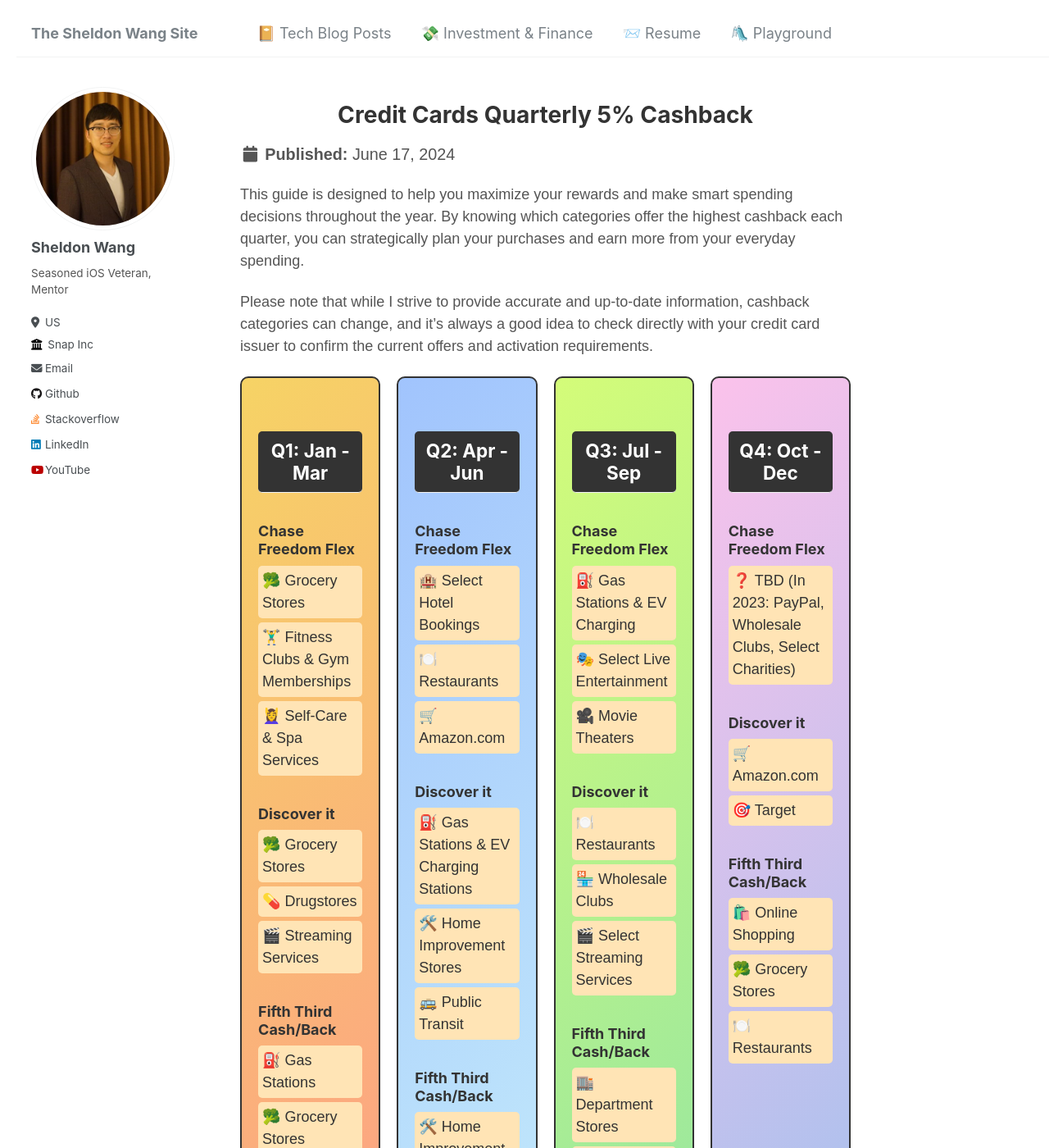
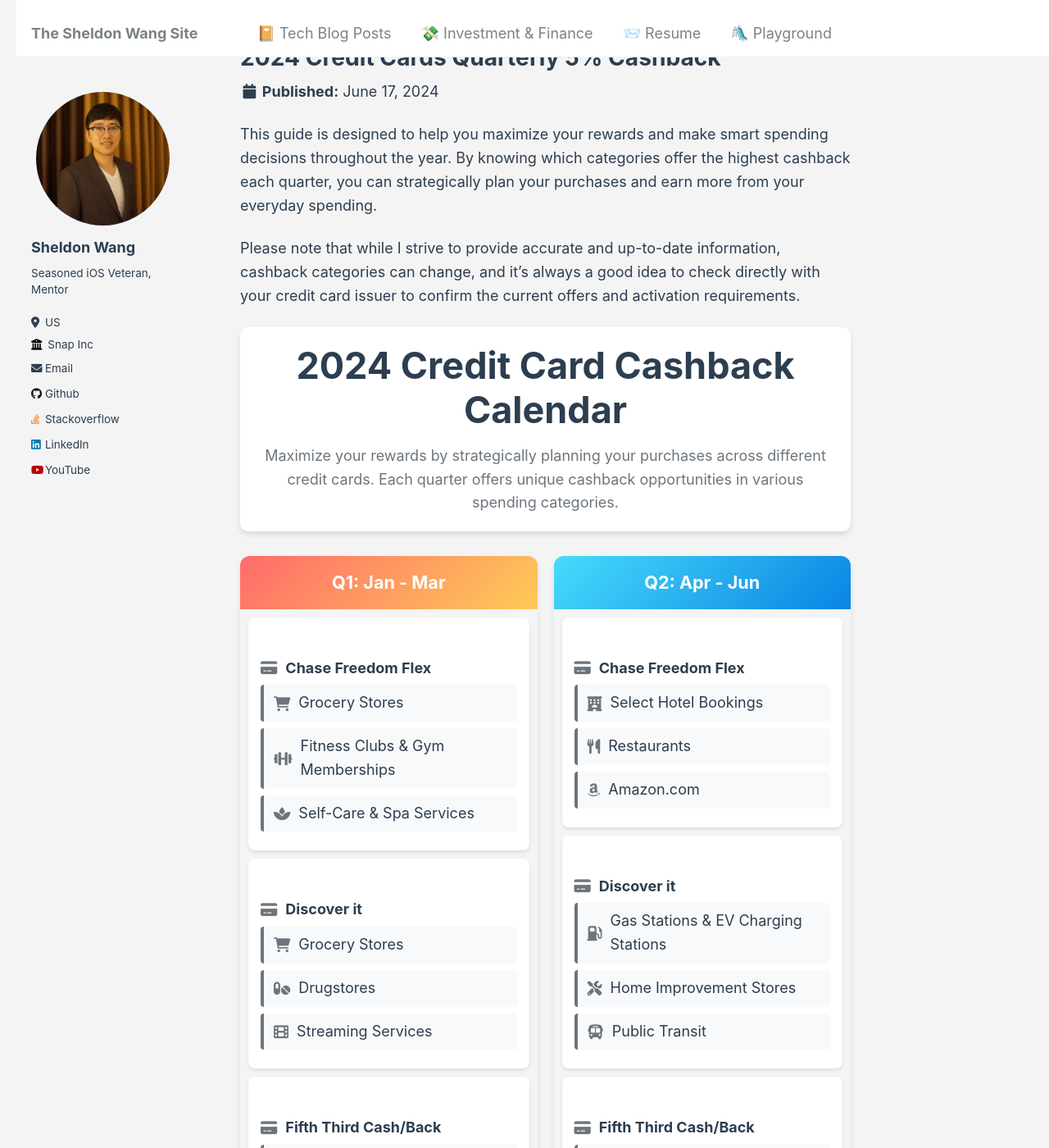
Before and after one commit to SheldonWangRJT/SheldonWangRJT.Github.io, a Jekyll site: the page built from _portfolio/2024-06-17-1.html, in a window 1280 px wide and 1400 px high. Shown: the whole window at 82% size. Built offline with Jekyll 4.4.1, drawn with Linux system fonts in a browser that asks for light colours; some of the changed text lies outside the part shown.

Commit message:
update 5%

```diff
--- a/_portfolio/2024-06-17-1.html
+++ b/_portfolio/2024-06-17-1.html
@@ -1,95 +1,9 @@
 ---
-title: "Credit Cards Quarterly 5% Cashback"
+title: "2024 Credit Cards Quarterly 5% Cashback"
 excerpt: "2024 Quarterly Calendar <br/><br/><img src='/images/i-i3.jpeg' alt='Demo' width='200'>"
 date: 2024-06-17
 collection: portfolio
 ---
-
-<!DOCTYPE html>
-<html lang="en">
-<head>
-    <meta charset="UTF-8">
-    <meta name="viewport" content="width=device-width, initial-scale=1.0">
-    <title>2024 Credit Card Cashback Calendar</title>
-    <style>
-        body {
-            font-family: Arial, sans-serif;
-            margin: 20px;
-        }
-        h1 {
-            text-align: center;
-            color: #333;
-        }
-        p {
-            font-size: 1.1em;
-            color: #555;
-            margin-bottom: 20px;
-        }
-        .calendar {
-            display: grid;
-            gap: 20px;
-            margin-top: 20px;
-        }
-        .quarter {
-            border: 2px solid #333;
-            border-radius: 10px;
-            padding: 20px;
-        }
-        .quarter.q1 {
-            background: linear-gradient(135deg, #f6d365 0%, #fda085 100%);
-        }
-        .quarter.q2 {
-            background: linear-gradient(135deg, #a1c4fd 0%, #c2e9fb 100%);
-        }
-        .quarter.q3 {
-            background: linear-gradient(135deg, #d4fc79 0%, #96e6a1 100%);
-        }
-        .quarter.q4 {
-            background: linear-gradient(135deg, #fbc2eb 0%, #a6c1ee 100%);
-        }
-        .quarter h2 {
-            text-align: center;
-            color: #fff;
-            background-color: #333;
-            padding: 10px;
-            border-radius: 5px;
-        }
-        .card {
-            margin-top: 10px;
-        }
-        .card h3 {
-            color: #333;
-        }
-        .category {
-            background-color: #ffe4b5; /* light and engaging color */
-            border-radius: 5px;
-            padding: 5px;
-            margin: 5px 0;
-            color: #333; /* make text color stand out */
-        }
-        .img {
-            margin-top: 20px;
-        }
-
-        /* Media queries for responsive design */
-        @media (max-width: 600px) {
-            .calendar {
-                grid-template-columns: 1fr;
-            }
-        }
-        @media (min-width: 601px) and (max-width: 1024px) {
-            .calendar {
-                grid-template-columns: 1fr 1fr;
-            }
-        }
-        @media (min-width: 1025px) {
-            .calendar {
-                grid-template-columns: repeat(4, 1fr);
-            }
-        }
-    </style>
-</head>
-<body>
 
 <p>
     This guide is designed to help you maximize your rewards and make smart spending decisions throughout the year. By knowing which categories offer the highest cashback each quarter, you can strategically plan your purchases and earn more from your everyday spending.
@@ -98,100 +12,263 @@ collection: portfolio
     Please note that while I strive to provide accurate and up-to-date information, cashback categories can change, and it’s always a good idea to check directly with your credit card issuer to confirm the current offers and activation requirements.
 </p>
 
+<!DOCTYPE html>
+<html lang="en">
+<head>
+    <meta charset="UTF-8">
+    <meta name="viewport" content="width=device-width, initial-scale=1.0">
+    <title>2024 Credit Card Cashback Calendar</title>
+    <link href="https://cdnjs.cloudflare.com/ajax/libs/font-awesome/6.0.0-beta3/css/all.min.css" rel="stylesheet">
+    <style>
+        :root {
+            --primary-bg: #f4f4f4;
+            --card-shadow: 0 4px 6px rgba(0, 0, 0, 0.1);
+            --text-dark: #2c3e50;
+            --text-light: #ffffff;
+        }
+
+        * {
+            margin: 0;
+            padding: 0;
+            box-sizing: border-box;
+        }
+
+        body {
+            font-family: 'Inter', -apple-system, BlinkMacSystemFont, 'Segoe UI', Roboto, Oxygen, Ubuntu, Cantarell, 'Open Sans', 'Helvetica Neue', sans-serif;
+            line-height: 1.6;
+            background-color: var(--primary-bg);
+            color: var(--text-dark);
+            padding: 20px;
+        }
+
+        .container {
+            max-width: 1200px;
+            margin: 0 auto;
+        }
+
+        .intro {
+            text-align: center;
+            margin-bottom: 30px;
+            background-color: #ffffff;
+            padding: 20px;
+            border-radius: 10px;
+            box-shadow: var(--card-shadow);
+        }
+
+        .intro h1 {
+            color: var(--text-dark);
+            margin-bottom: 15px;
+            font-size: 2.5rem;
+        }
+
+        .intro p {
+            color: #6c757d;
+            max-width: 800px;
+            margin: 0 auto;
+        }
+
+        .calendar {
+            display: grid;
+            grid-template-columns: repeat(auto-fit, minmax(250px, 1fr));
+            gap: 20px;
+        }
+
+        .quarter {
+            border-radius: 12px;
+            overflow: hidden;
+            box-shadow: var(--card-shadow);
+            transition: transform 0.3s ease;
+        }
+
+        .quarter:hover {
+            transform: scale(1.03);
+        }
+
+        .quarter-header {
+            padding: 15px;
+            text-align: center;
+            color: var(--text-light);
+            font-size: 1.2rem;
+            font-weight: bold;
+        }
+
+        .quarter.q1 .quarter-header { background: linear-gradient(135deg, #ff6b6b 0%, #feca57 100%); }
+        .quarter.q2 .quarter-header { background: linear-gradient(135deg, #48dbfb 0%, #0984e3 100%); }
+        .quarter.q3 .quarter-header { background: linear-gradient(135deg, #1dd1a1 0%, #10ac84 100%); }
+        .quarter.q4 .quarter-header { background: linear-gradient(135deg, #ff9ff3 0%, #6a5acd 100%); }
+
+        .card {
+            background-color: #ffffff;
+            padding: 15px;
+            margin: 10px;
+            border-radius: 8px;
+            box-shadow: 0 2px 4px rgba(0, 0, 0, 0.1);
+        }
+
+        .card h3 {
+            margin-bottom: 10px;
+            color: var(--text-dark);
+            display: flex;
+            align-items: center;
+        }
+
+        .card h3 i {
+            margin-right: 10px;
+            color: #6c757d;
+        }
+
+        .category {
+            background-color: #f8f9fa;
+            border-left: 4px solid #6c757d;
+            padding: 8px 12px;
+            margin: 8px 0;
+            border-radius: 4px;
+            display: flex;
+            align-items: center;
+            transition: background-color 0.3s ease;
+        }
+
+        .category:hover {
+            background-color: #e9ecef;
+        }
+
+        .category i {
+            margin-right: 10px;
+            color: #6c757d;
+        }
+
+        @media (max-width: 768px) {
+            .calendar {
+                grid-template-columns: 1fr;
+            }
+        }
+
+        .disclaimer {
+            text-align: center;
+            margin-top: 20px;
+            font-style: italic;
+            color: #6c757d;
+            background-color: #ffffff;
+            padding: 15px;
+            border-radius: 10px;
+            box-shadow: var(--card-shadow);
+        }
+    </style>
+</head>
+<body>
+    <div class="container">
+        <div class="intro">
+            <h1>2024 Credit Card Cashback Calendar</h1>
+            <p>
+                Maximize your rewards by strategically planning your purchases across different credit cards.
+                Each quarter offers unique cashback opportunities in various spending categories.
+            </p>
+        </div>
+
         <div class="calendar">
             <!-- Q1 -->
             <div class="quarter q1">
-        <h2>Q1: Jan - Mar</h2>
+                <div class="quarter-header">Q1: Jan - Mar</div>
                 <div class="card">
-            <h3>Chase Freedom Flex</h3>
-            <div class="category">🥦 Grocery Stores</div>
-            <div class="category">🏋️‍♂️ Fitness Clubs & Gym Memberships</div>
-            <div class="category">💆‍♀️ Self-Care & Spa Services</div>
+                    <h3><i class="fas fa-credit-card"></i>Chase Freedom Flex</h3>
+                    <div class="category"><i class="fas fa-shopping-cart"></i>Grocery Stores</div>
+                    <div class="category"><i class="fas fa-dumbbell"></i>Fitness Clubs & Gym Memberships</div>
+                    <div class="category"><i class="fas fa-spa"></i>Self-Care & Spa Services</div>
                 </div>
                 <div class="card">
-            <h3>Discover it</h3>
-            <div class="category">🥦 Grocery Stores</div>
-            <div class="category">💊 Drugstores</div>
-            <div class="category">🎬 Streaming Services</div>
+                    <h3><i class="fas fa-credit-card"></i>Discover it</h3>
+                    <div class="category"><i class="fas fa-shopping-cart"></i>Grocery Stores</div>
+                    <div class="category"><i class="fas fa-pills"></i>Drugstores</div>
+                    <div class="category"><i class="fas fa-film"></i>Streaming Services</div>
                 </div>
                 <div class="card">
-            <h3>Fifth Third Cash/Back</h3>
-            <div class="category">⛽ Gas Stations</div>
-            <div class="category">🥦 Grocery Stores</div>
-            <div class="category">🍽️ Restaurants</div>
+                    <h3><i class="fas fa-credit-card"></i>Fifth Third Cash/Back</h3>
+                    <div class="category"><i class="fas fa-gas-pump"></i>Gas Stations</div>
+                    <div class="category"><i class="fas fa-shopping-cart"></i>Grocery Stores</div>
+                    <div class="category"><i class="fas fa-utensils"></i>Restaurants</div>
                 </div>
             </div>
 
             <!-- Q2 -->
             <div class="quarter q2">
-        <h2>Q2: Apr - Jun</h2>
+                <div class="quarter-header">Q2: Apr - Jun</div>
                 <div class="card">
-            <h3>Chase Freedom Flex</h3>
-            <div class="category">🏨 Select Hotel Bookings</div>
-            <div class="category">🍽️ Restaurants</div>
-            <div class="category">🛒 Amazon.com</div>
+                    <h3><i class="fas fa-credit-card"></i>Chase Freedom Flex</h3>
+                    <div class="category"><i class="fas fa-hotel"></i>Select Hotel Bookings</div>
+                    <div class="category"><i class="fas fa-utensils"></i>Restaurants</div>
+                    <div class="category"><i class="fab fa-amazon"></i>Amazon.com</div>
                 </div>
                 <div class="card">
-            <h3>Discover it</h3>
-            <div class="category">⛽ Gas Stations & EV Charging Stations</div>
-            <div class="category">🛠️ Home Improvement Stores</div>
-            <div class="category">🚌 Public Transit</div>
+                    <h3><i class="fas fa-credit-card"></i>Discover it</h3>
+                    <div class="category"><i class="fas fa-gas-pump"></i>Gas Stations & EV Charging Stations</div>
+                    <div class="category"><i class="fas fa-tools"></i>Home Improvement Stores</div>
+                    <div class="category"><i class="fas fa-bus"></i>Public Transit</div>
                 </div>
                 <div class="card">
-            <h3>Fifth Third Cash/Back</h3>
-            <div class="category">🛠️ Home Improvement Stores</div>
-            <div class="category">🛋️ Furniture Stores</div>
-            <div class="category">✈️ Travel</div>
+                    <h3><i class="fas fa-credit-card"></i>Fifth Third Cash/Back</h3>
+                    <div class="category"><i class="fas fa-tools"></i>Home Improvement Stores</div>
+                    <div class="category"><i class="fas fa-couch"></i>Furniture Stores</div>
+                    <div class="category"><i class="fas fa-plane"></i>Travel</div>
                 </div>
             </div>
 
             <!-- Q3 -->
             <div class="quarter q3">
-        <h2>Q3: Jul - Sep</h2>
+                <div class="quarter-header">Q3: Jul - Sep</div>
                 <div class="card">
-            <h3>Chase Freedom Flex</h3>
-            <div class="category">⛽ Gas Stations & EV Charging</div>
-            <div class="category">🎭 Select Live Entertainment</div>
-            <div class="category">🎥 Movie Theaters</div>
+                    <h3><i class="fas fa-credit-card"></i>Chase Freedom Flex</h3>
+                    <div class="category"><i class="fas fa-gas-pump"></i>Gas Stations & EV Charging</div>
+                    <div class="category"><i class="fas fa-theater-masks"></i>Select Live Entertainment</div>
+                    <div class="category"><i class="fas fa-film"></i>Movie Theaters</div>
                 </div>
                 <div class="card">
-            <h3>Discover it</h3>
-            <div class="category">🍽️ Restaurants</div>
-            <div class="category">🏪 Wholesale Clubs</div>
-            <div class="category">🎬 Select Streaming Services</div>
+                    <h3><i class="fas fa-credit-card"></i>Discover it</h3>
+                    <div class="category"><i class="fas fa-utensils"></i>Restaurants</div>
+                    <div class="category"><i class="fas fa-shopping-cart"></i>Wholesale Clubs</div>
+                    <div class="category"><i class="fas fa-film"></i>Select Streaming Services</div>
                 </div>
                 <div class="card">
-            <h3>Fifth Third Cash/Back</h3>
-            <div class="category">🏬 Department Stores</div>
-            <div class="category">📺 Electronics Stores</div>
-            <div class="category">⚽ Sporting Goods Stores</div>
+                    <h3><i class="fas fa-credit-card"></i>Fifth Third Cash/Back</h3>
+                    <div class="category"><i class="fas fa-store"></i>Department Stores</div>
+                    <div class="category"><i class="fas fa-laptop"></i>Electronics Stores</div>
+                    <div class="category"><i class="fas fa-futbol"></i>Sporting Goods Stores</div>
                 </div>
             </div>
 
             <!-- Q4 -->
             <div class="quarter q4">
-        <h2>Q4: Oct - Dec</h2>
+                <div class="quarter-header">Q4: Oct - Dec</div>
                 <div class="card">
-            <h3>Chase Freedom Flex</h3>
-            <div class="category">❓ TBD (In 2023: PayPal, Wholesale Clubs, Select Charities)</div>
+                    <h3><i class="fas fa-credit-card"></i>Chase Freedom Flex</h3>
+                    <div class="category"><i class="fab fa-paypal"></i>PayPal</div>
+                    <div class="category"><i class="fas fa-hamburger"></i>McDonald's</div>
+                    <div class="category"><i class="fas fa-dog"></i>Pet Shops & Veterinary Services</div>
+                    <div class="category"><i class="fas fa-heart"></i>Select Charities</div>
+                <div class="card">
+                    <h3><i class="fas fa-credit-card"></i>Discover it</h3>
+                    <div class="category"><i class="fab fa-amazon"></i>Amazon.com</div>
+                    <div class="category"><i class="fas fa-bullseye"></i>Target</div>
                 </div>
                 <div class="card">
-            <h3>Discover it</h3>
-            <div class="category">🛒 Amazon.com</div>
-            <div class="category">🎯 Target</div>
-        </div>
-        <div class="card">
-            <h3>Fifth Third Cash/Back</h3>
-            <div class="category">🛍️ Online Shopping</div>
-            <div class="category">🥦 Grocery Stores</div>
-            <div class="category">🍽️ Restaurants</div>
+                    <h3><i class="fas fa-credit-card"></i>Fifth Third Cash/Back</h3>
+                    <div class="category"><i class="fas fa-shopping-bag"></i>Online Shopping</div>
+                    <div class="category"><i class="fas fa-shopping-cart"></i>Grocery Stores</div>
+                    <div class="category"><i class="fas fa-utensils"></i>Restaurants</div>
                 </div>
             </div>
+        </div>
+    </div>
+</body>
+
+<div class="disclaimer">
+    <p>
+        ⚠️ Cashback categories are subject to change. Always verify current offers
+        directly with your credit card issuer before making purchasing decisions.
+    </p>
 </div>
 
 <div>
     <img class=img src='/images/i-i3.jpeg' alt='Demo'>
 </div>
 
-</body>
 </html>
```
Lines whose indentation alone changed are shown as unchanged.
